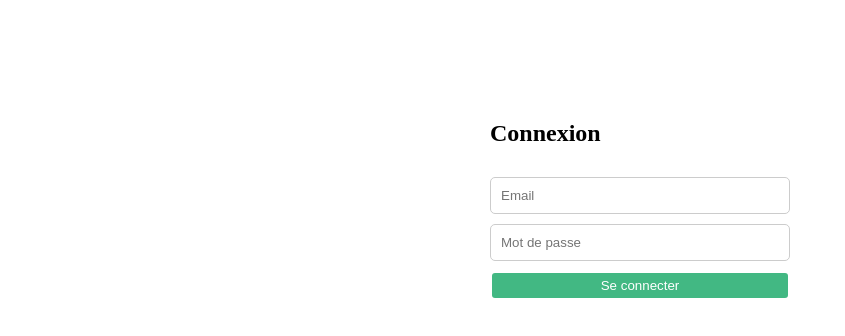
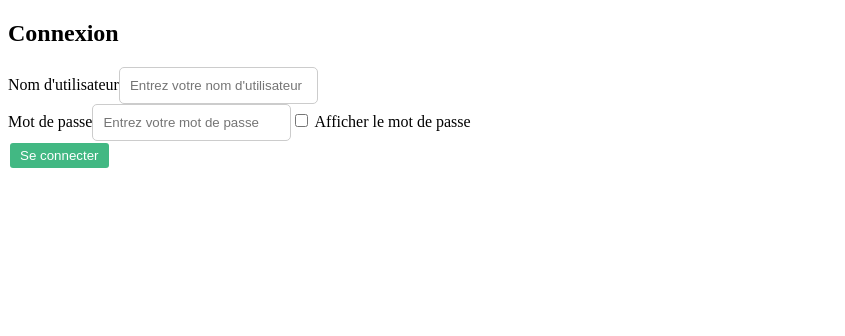
Before and after one commit to tefi-rz/APPGESTION, a Vue app: page / in a window 1280 px wide. Shown: the top 336 px of the page, without its empty margins (0-845 px from the left). Built offline with nearby package versions, Linux system fonts and the light colour scheme.

Commit message:
Pushing all zyv part

```diff
--- a/src/views/Login.vue
+++ b/src/views/Login.vue
@@ -1,48 +1,140 @@
 <template>
-  <div class="login-container">
-    <h2>Connexion</h2>
-    <input v-model="email" type="email" placeholder="Email" />
-    <input v-model="password" type="password" placeholder="Mot de passe" />
-    <button @click="seConnecter">Se connecter</button>
+  <div class="login-wrapper">
+    <div class="login-box">
+
+      <h2>Connexion</h2>
+
+      <form @submit.prevent="handleLogin">
+
+        <!-- Username field -->
+        <div class="field">
+          <label>Nom d'utilisateur</label>
+          <input
+            v-model="username"
+            type="text"
+            placeholder="Entrez votre nom d'utilisateur"
+            @input="validateUsername"
+          />
+          <span class="error" v-if="errors.username">{{ errors.username }}</span>
+        </div>
+
+        <!-- Password field -->
+        <div class="field">
+          <label>Mot de passe</label>
+          <input
+            v-model="password"
+            :type="showPassword ? 'text' : 'password'"
+            placeholder="Entrez votre mot de passe"
+            @input="validatePassword"
+          />
+          <label class="show-pass">
+            <input type="checkbox" v-model="showPassword" /> Afficher le mot de passe
+          </label>
+          <span class="error" v-if="errors.password">{{ errors.password }}</span>
+        </div>
+
+        <!-- Server response message -->
+        <div class="server-message" v-if="serverMessage">
+          <span :class="serverSuccess ? 'success' : 'error'">{{ serverMessage }}</span>
+        </div>
+
+        <!-- Submit button -->
+        <button type="submit" :disabled="isLoading">
+          {{ isLoading ? 'Connexion...' : 'Se connecter' }}
+        </button>
+
+      </form>
+    </div>
   </div>
 </template>
 
-<script>
-export default {
-  name: 'Login',
-  data() {
-    return {
-      email: '',
-      password: ''
+<script setup>
+import { ref, reactive } from 'vue'
+import { useRouter } from 'vue-router'
+
+const router = useRouter()
+
+// Form fields
+const username = ref('')
+const password = ref('')
+const showPassword = ref(false)
+
+// UI state
+const isLoading = ref(false)
+const serverMessage = ref('')
+const serverSuccess = ref(false)
+
+// Validation error messages
+const errors = reactive({
+  username: '',
+  password: ''
+})
+
+// Validate username on every keystroke
+function validateUsername() {
+  if (!username.value.trim()) {
+    errors.username = "Le nom d'utilisateur est obligatoire"
+  } else if (username.value.trim().length < 3) {
+    errors.username = "Minimum 3 caractères"
+  } else if (/\s/.test(username.value)) {
+    errors.username = "Pas d'espaces autorisés"
+  } else {
+    errors.username = ''
+  }
+}
+
+// Validate password on every keystroke
+function validatePassword() {
+  if (!password.value) {
+    errors.password = "Le mot de passe est obligatoire"
+  } else if (password.value.length < 6) {
+    errors.password = "Minimum 6 caractères"
+  } else {
+    errors.password = ''
+  }
+}
+
+// Handle form submission
+async function handleLogin() {
+  // Run all validations before sending
+  validateUsername()
+  validatePassword()
+
+  // Stop if there are errors
+  if (errors.username || errors.password) return
+
+  isLoading.value = true
+  serverMessage.value = ''
+
+  try {
+    const response = await fetch('http://localhost/backend/login.php', {
+      method: 'POST',
+      headers: { 'Content-Type': 'application/json' },
+      body: JSON.stringify({
+        username: username.value.trim(),
+        password: password.value
+      })
+    })
+
+    const data = await response.json()
+
+    if (data.success) {
+      serverSuccess.value = true
+      serverMessage.value = 'Connexion réussie !'
+      // Save user info in localStorage
+      localStorage.setItem('user', JSON.stringify(data.user))
+      // Redirect to dashboard after short delay
+      setTimeout(() => router.push('/dashboard'), 800)
+    } else {
+      serverSuccess.value = false
+      serverMessage.value = data.message || 'Identifiants incorrects'
     }
-  },
-  methods: {
-    seConnecter() {
-      this.$router.push('/dashboard')
-    }
+
+  } catch (e) {
+    serverSuccess.value = false
+    serverMessage.value = 'Impossible de contacter le serveur'
+  } finally {
+    isLoading.value = false
   }
 }
 </script>
-
-<style>
-.login-container {
-  display: flex;
-  flex-direction: column;
-  width: 300px;
-  margin: 100px auto;
-  gap: 10px;
-}
-input {
-  padding: 10px;
-  border: 1px solid #ccc;
-  border-radius: 5px;
-}
-button {
-  padding: 10px;
-  background-color: #42b883;
-  color: white;
-  border: none;
-  border-radius: 5px;
-  cursor: pointer;
-}
-</style>
```
Also changed, not shown: 2 other files (tests, documents, lock files or other folders).
